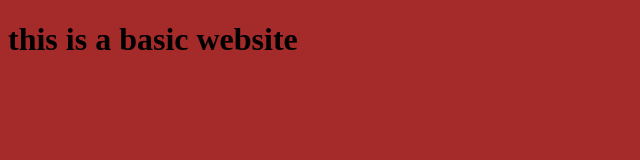
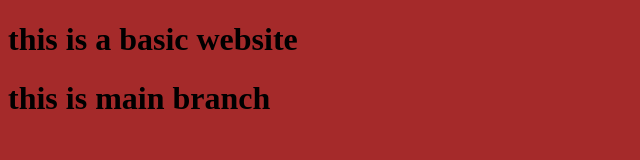
Before and after one commit to hemanthc56/learning-demo, a plain HTML site: page index.html in a window 1280 px wide. Shown: the whole page, without its empty margins (0-640 px from the left). Drawn offline with Linux system fonts and the light colour scheme.

Commit message:
modified main branch

```diff
--- a/index.html
+++ b/index.html
@@ -8,5 +8,6 @@
 </head>
 <body>
     <h1>this is a basic website</h1>
+    <h1>this is main branch</h1>
 </body>
 </html>
```
